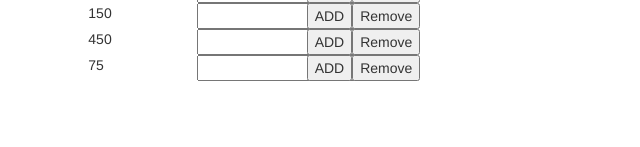
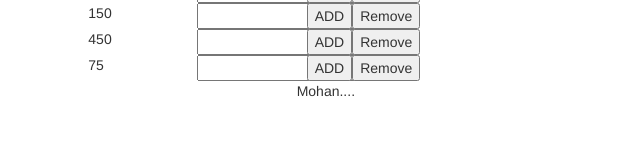
Before and after one commit to Mohandecode/gitResturent, a plain HTML site: page resturent/index.html in a window 1280 px wide. Shown: the part 123-270 px from the top of the page, 130-770 px from the left. Drawn offline with nearby package versions, Linux system fonts and the light colour scheme.

Commit message:
Update index.html

```diff
--- a/resturent/index.html
+++ b/resturent/index.html
@@ -213,5 +213,8 @@
                 </table>
                 <div id="Sumtest"></div>
             </div>
+<div>
+    Mohan....
+</div>
 </body>
 </html>
```
